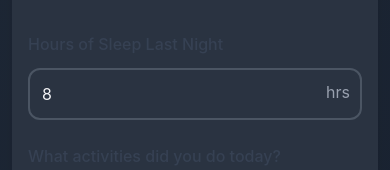
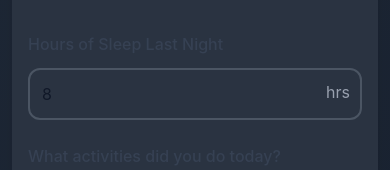
Before and after one commit to keshangamage/Moodmate, a React (Vite) app: page /Moodmate/checkin in a window 390 px wide. Shown: the part 362-532 px from the top of the page. Built offline with nearby package versions, Linux system fonts and the light colour scheme; no server answers; the database is empty; sample sign-in values are in the browser's storage.

Commit message:
Changes in mobile navigation

```diff
--- a/src/index.css
+++ b/src/index.css
@@ -106,7 +106,7 @@ body:not(.dark-mode) .navbar .mobile-menu {
 
 /*Body Styles */
 body {
-  background: rgb(195 224 253);
+
   color: rgb(31, 41, 55);
   font-family: 'Inter', system-ui, -apple-system, sans-serif;
   transition: background 0.3s, color 0.3s;
@@ -124,14 +124,14 @@ body.dark-mode .card,
 body.dark-mode form,
 body.dark-mode .bg-white {
   background-color: #2a3341 !important;
-  color: rgb(243, 244, 246);
+
 
 }
 
 body.dark-mode input,
 body.dark-mode select {
   background-color: #374151;
-  color: rgb(243, 244, 246);
+
   border-color: #4B5563;
 }
 
--- a/src/pages/Home.jsx
+++ b/src/pages/Home.jsx
@@ -61,7 +61,7 @@ const Home = () => {
                 </button>
               </Link>
               <Link to="/results">
-                <button className="text-white border-2 border-indigo-600 py-3 px-6 rounded-full hover:bg-indigo-50 transform transition-all duration-300">
+                <button className="text-white border-2 border-indigo-600 py-3 px-6 rounded-full  transform transition-all duration-300">
                   View Progress
                 </button>
               </Link>
```
